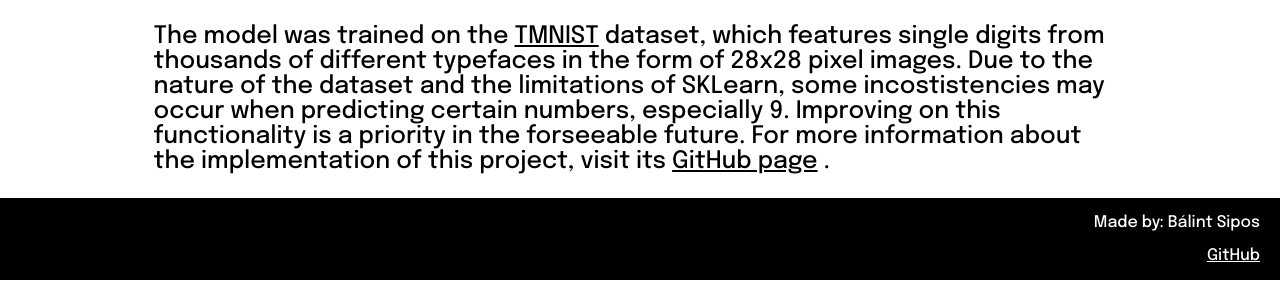
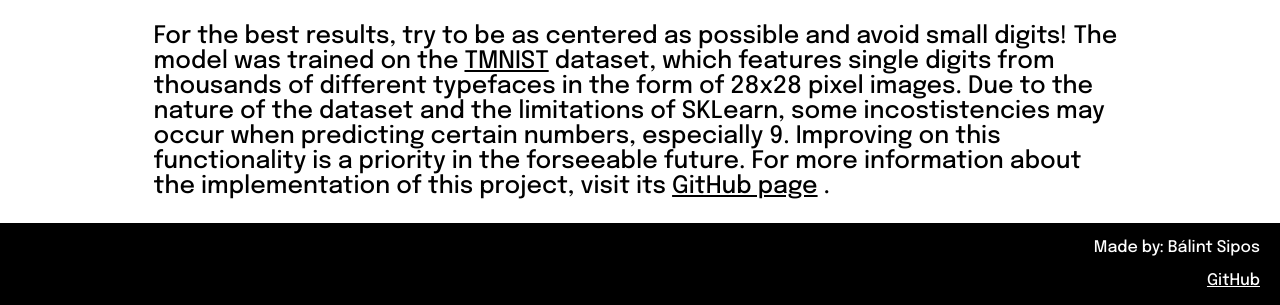
Before and after one commit to balintsipos/handwritten-digit-recognition, a Flask app: page / in a window 1280 px wide. Shown: the part 626-931 px from the top of the page. Before the commit the page ends 906 px from the top, so only its background shows below. Run offline with Flask 2, Linux system fonts and the light colour scheme.

Commit message:
Add extra clarification at the bottom

```diff
--- a/templates/index.html
+++ b/templates/index.html
@@ -34,6 +34,7 @@
             </div>
         </div>
         <p class="note">
+            For the best results, try to be as centered as possible and avoid small digits!
             The model was trained on the
             <a href="https://www.kaggle.com/datasets/7a2a5621ee8c66c1aba046f9810a79aa27aafdbbe5d6a475b861d2ba8552d1fc" target="_blank" class="black-link">TMNIST</a>
             dataset, which features single digits from thousands of different typefaces in the form of 28x28 pixel images.
```
Also changed, not shown: README.md (added).
